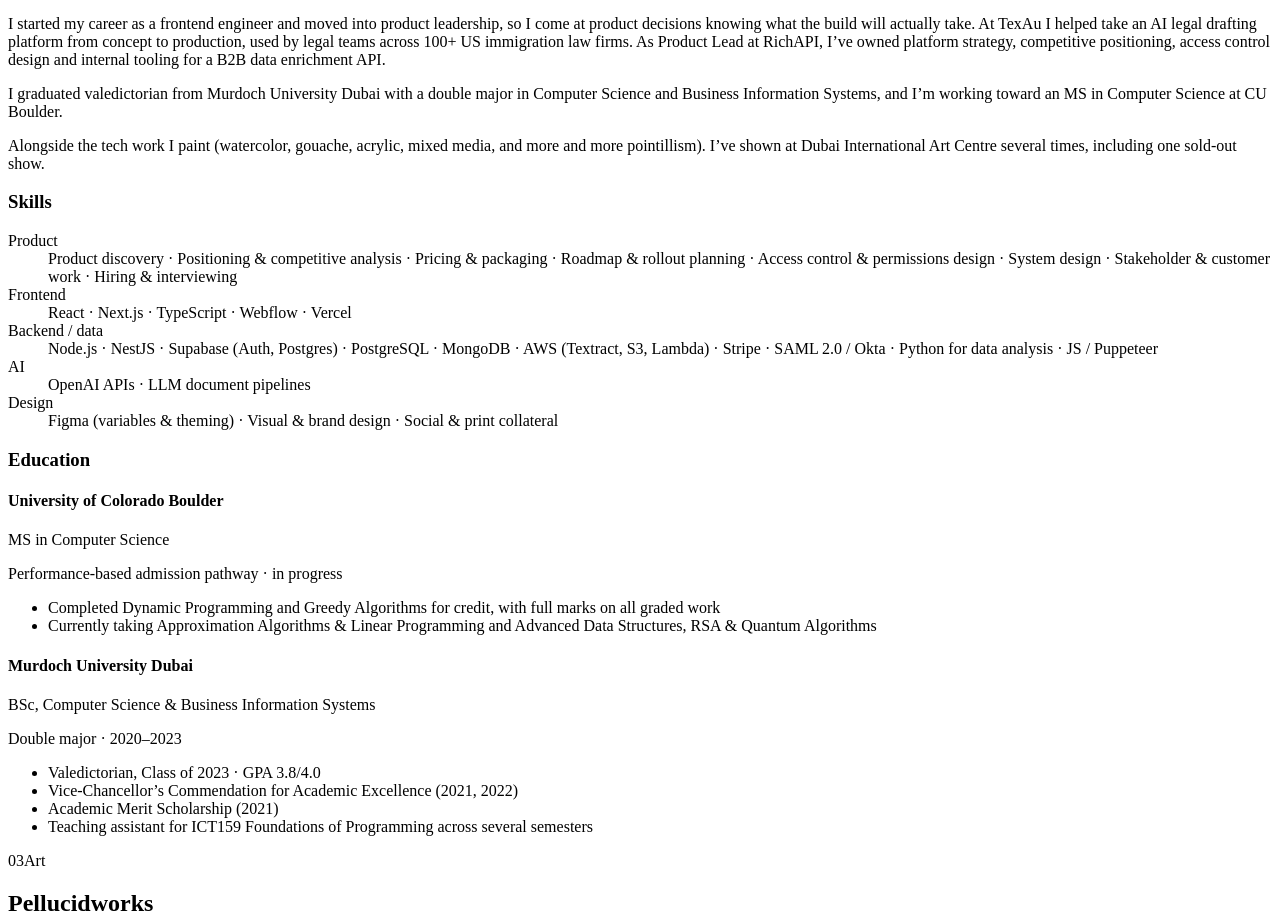
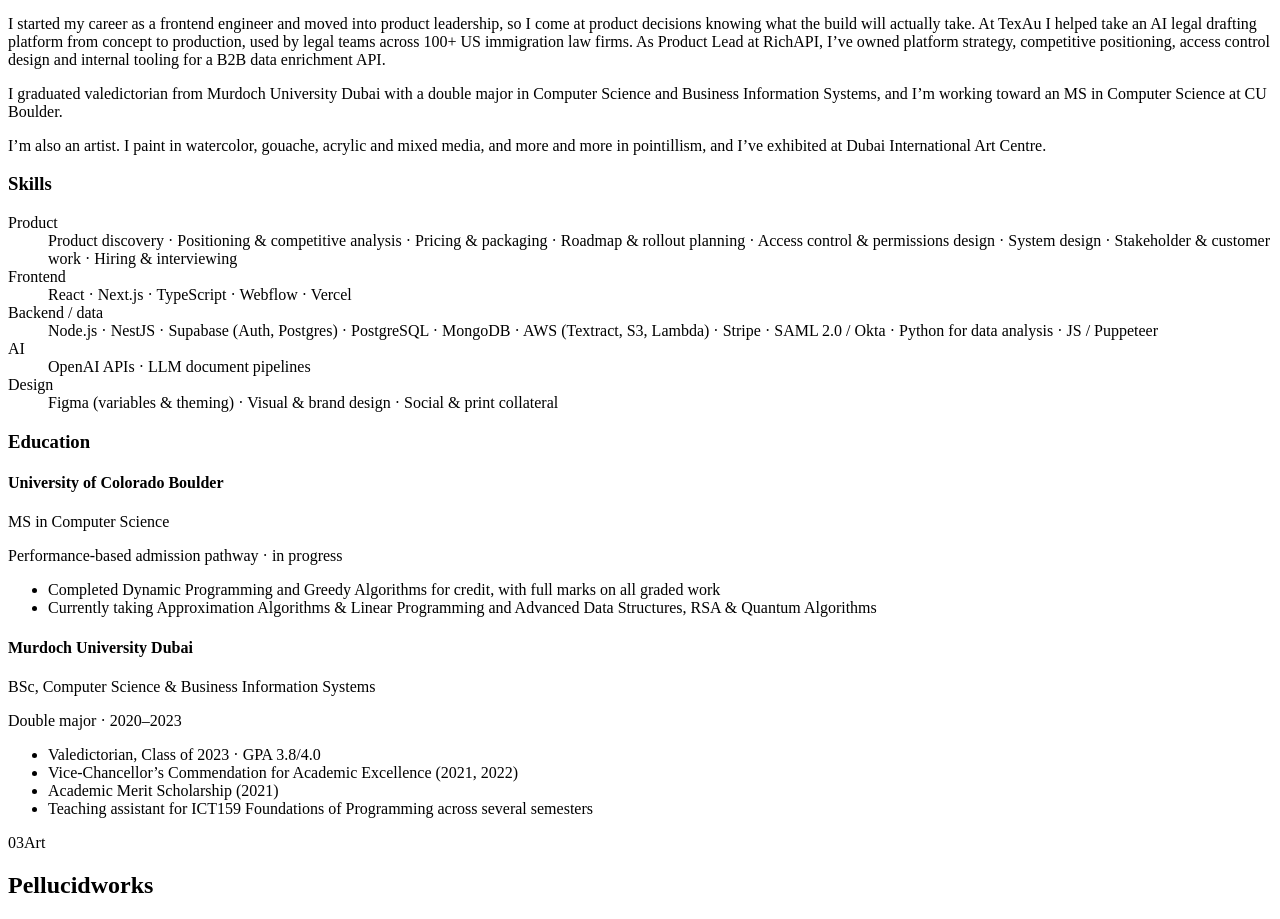
Before and after one commit to Butkii/portfolio, a React (Vite) app: page / in a window 1280 px wide. Shown: the part 4680-5599 px from the top of the page. Built offline with nearby package versions, Linux system fonts and the light colour scheme; the HTML template or start-up script is replaced by a standard one.

Commit message:
About: describe art practice without show counts

```diff
--- a/src/content.js
+++ b/src/content.js
@@ -10,7 +10,7 @@ export const profile = {
   longBio: [
     'I started my career as a frontend engineer and moved into product leadership, so I come at product decisions knowing what the build will actually take. At TexAu I helped take an AI legal drafting platform from concept to production, used by legal teams across 100+ US immigration law firms. As Product Lead at RichAPI, I’ve owned platform strategy, competitive positioning, access control design and internal tooling for a B2B data enrichment API.',
     'I graduated valedictorian from Murdoch University Dubai with a double major in Computer Science and Business Information Systems, and I’m working toward an MS in Computer Science at CU Boulder.',
-    'Alongside the tech work I paint (watercolor, gouache, acrylic, mixed media, and more and more pointillism). I’ve shown at Dubai International Art Centre several times, including one sold-out show.',
+    'I’m also an artist. I paint in watercolor, gouache, acrylic and mixed media, and more and more in pointillism, and I’ve exhibited at Dubai International Art Centre.',
   ],
   links: {
     email: 'ghaghdabhakti@gmail.com',
```
